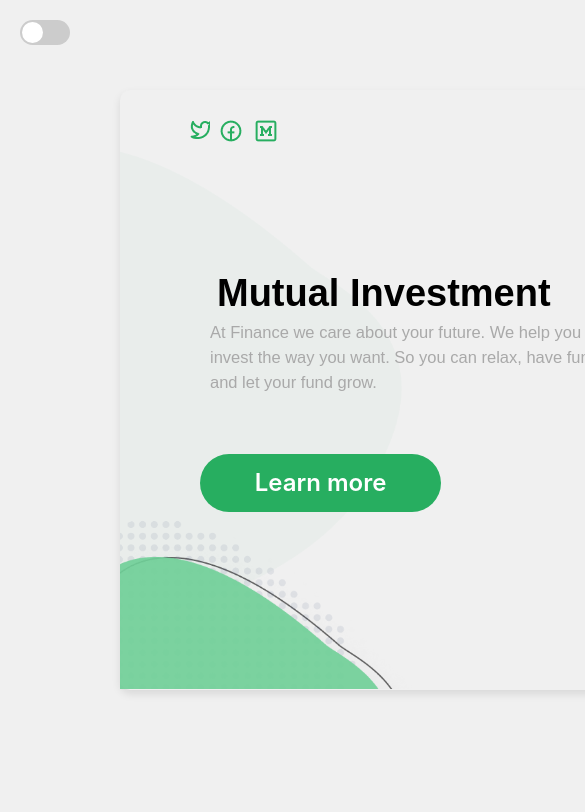
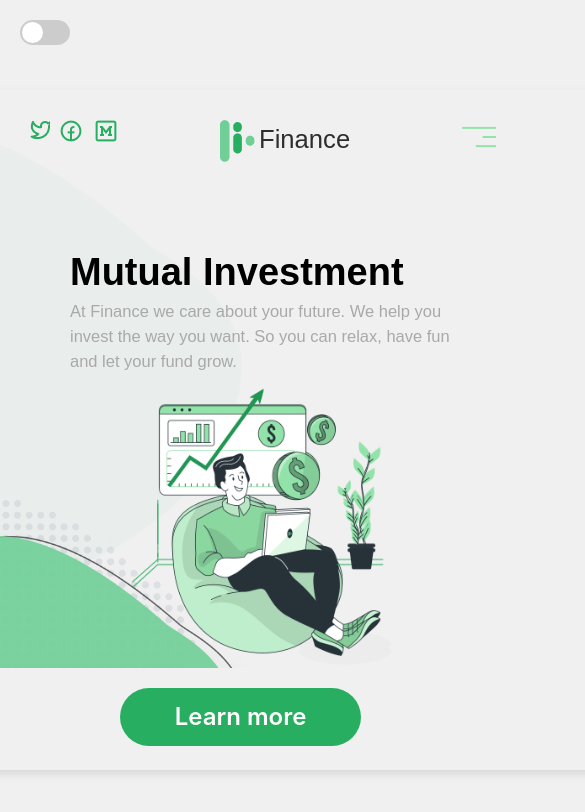
Before and after one commit to anitacoder/Figma-Replication, a plain HTML site: page index.html in a window 390 px wide. Shown: the top 812 px of the page, 585 px wide, since content can reach past the window. Drawn offline with nearby package versions, Linux system fonts and the light colour scheme.

Commit message:
Update style.css

```diff
--- a/style.css
+++ b/style.css
@@ -12,7 +12,7 @@ body {
     margin-top: 90px;
     margin-left: 120px;
     border-radius: 10px;
-    box-shadow: 0 4px 8px rgba(0, 0, 0, 0.1); /* Subtle shadow */
+    box-shadow: 0 4px 8px rgba(0, 0, 0, 0.1);
     }
 
 
@@ -233,7 +233,6 @@ body {
         color: #2E2E2E;
     }
 
-
     body {
         background-color: #F0F0F0;
     }
@@ -241,3 +240,43 @@ body {
     .dark-mode .box {
         background-color: #1D1D1D;
     }
+
+    @media (max-width: 768px) {
+        .box {
+            width: 700px;
+            height: 680px;
+            margin-left: -40px;
+        }
+
+        .finance {
+            margin-left: 90px;
+        }
+
+        .sidebar {
+            margin-left: -300px;
+        }
+
+        .mutual-text {
+            position: relative;
+            margin-top: -40px;
+            margin-left: 110px;
+        }
+
+        .revenue-bro {
+            margin-left: -340px;
+            width: 320px;
+            height: 320px;
+            margin-top: 190px;
+        }
+
+        .learn-more {
+            position: relative;
+            top: 20px;
+            margin-left: 160px;
+        }
+
+       .para {
+        margin-left: 110px;
+       }
+
+    }
```
